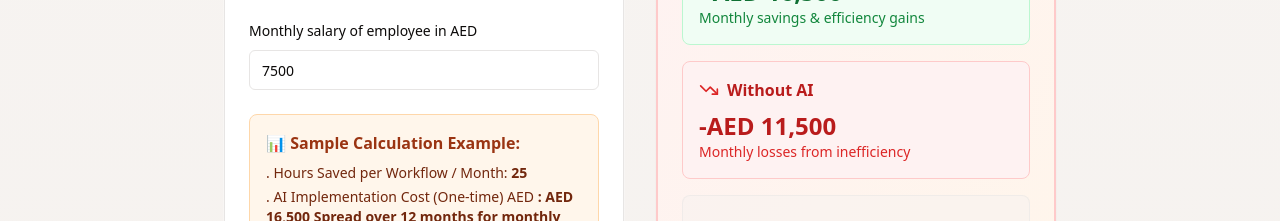
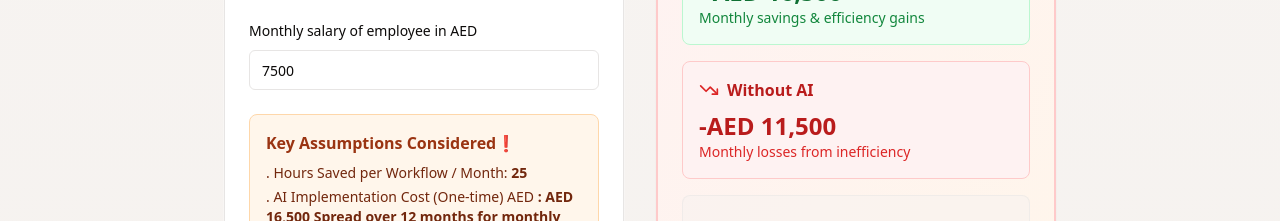
Before and after one commit to santhsohha/gcc-ai-assist, a React (Vite) app: page / in a window 1280 px wide. Shown: the part 4980-5201 px from the top of the page. Built offline with nearby package versions, Linux system fonts and the light colour scheme.

Commit message:
Code edited in Lovable Code Editor
Edited UI in Lovable

```diff
--- a/src/components/RevenueCalculator.tsx
+++ b/src/components/RevenueCalculator.tsx
@@ -94,7 +94,7 @@ const RevenueCalculator = () => {
               </div>
 
               <div className="bg-orange-50 p-4 rounded-lg border border-orange-200 mb-6">
-                <h4 className="font-semibold text-orange-800 mb-2">📊 Sample Calculation Example:</h4>
+                <h4 className="font-semibold text-orange-800 mb-2">Key Assumptions Considered❗</h4>
                 <div className="text-sm text-orange-700 space-y-1">
                   <p>. Hours Saved per Workflow / Month: <span className="font-semibold"> 25</span></p>
                   <p>. AI Implementation Cost (One-time) AED <span className="font-semibold">: AED 16,500 Spread over 12 months for monthly ROI</span></p>
```
